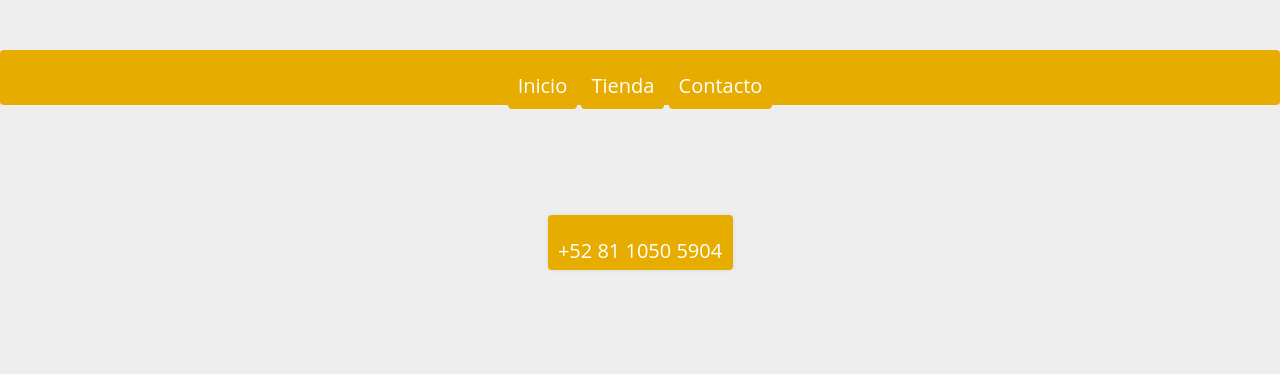
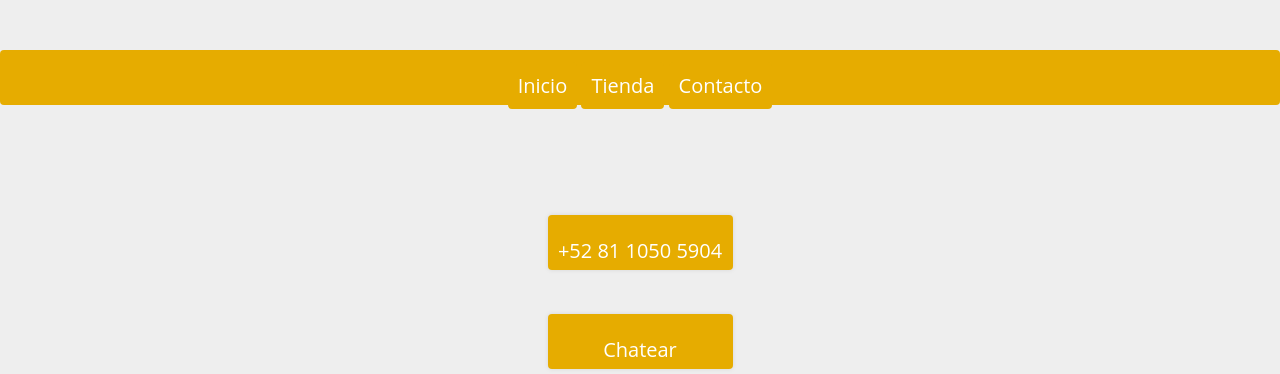
Before and after one commit to Inspirame/Contacto, a PHP site: page / in a window 1280 px wide. Shown: the part 426-800 px from the top of the page. Run offline with PHP 8.4, Linux system fonts and the light colour scheme.

Commit message:
Add files via upload

```diff
--- a/index.css
+++ b/index.css
@@ -131,6 +131,24 @@ a#llamar{
   color: #fff;
   font-size: 20px;
 }
+div#msj{
+  background-color: #e6ac00;
+  height: 55px;
+  width: 185px;
+  border-radius: 4px;
+  background-color: #e6ac00;
+  cursor: pointer;
+  border-radius: 4px;
+  box-shadow: 0 0 5px 0 rgba(0,0,0,.095);
+
+  transition: all 300ms;
+
+  position: relative;
+}
+a#mensaje{
+  color: #fff;
+  font-size: 20px;
+}
 
 .item-text{
   padding: 1em;
--- a/index.html
+++ b/index.html
@@ -8,15 +8,17 @@
   <link rel="icon" stylesheet="image/jpg" href="logotipo.png.png">
 </head>
 <body>
-  <div id="bmenu" align="center"><br><br>
-    <img src="logotipo.png.png" width="360px" alt=""><br><br><br>
-<div id="menu"><br>
-<a href="https://inspirame.github.io/inicio/index.html" id="menu">Inicio</a>
-<a href="https://inspirame.github.io/tienda/" id="menu">Tienda</a>
-<a href="https://inspirame.github.io/contacto/" id="menu">Contacto</a></b>
+    <div id="bmenu" align="center"><br><br>
+        <img src="logotipo.png.png" width="360px" alt=""><br><br><br>
+    <div id="menu"><br>
+    <a href="https://inspirame.github.io/inicio/" id="menu">Inicio</a>
+    <a href="https://inspirame.github.io/tienda/" id="menu">Tienda</a>
+    <a href="https://inspirame.github.io/contacto/" id="menu">Contacto</a></b>
 </div></div></div><br><br><br><br><br><center>
   <div id="buttonllamada"><br>
-    <a href="tel:(811)0505904" id="llamar">+52 81 1050 5904</a><br><br>
+    <a href="tel:(811)0505904" id="llamar">+52 81 1050 5904</a><br><br><br>
+</div><br><br><div id="msj"><br>
+  <a href="https://www.tidio.com/talk/9ow6rgytikpjrom3woqq820dsmx8gknb" id="mensaje">Chatear</a>
 </div></center>
 </body>
 </html>
```
